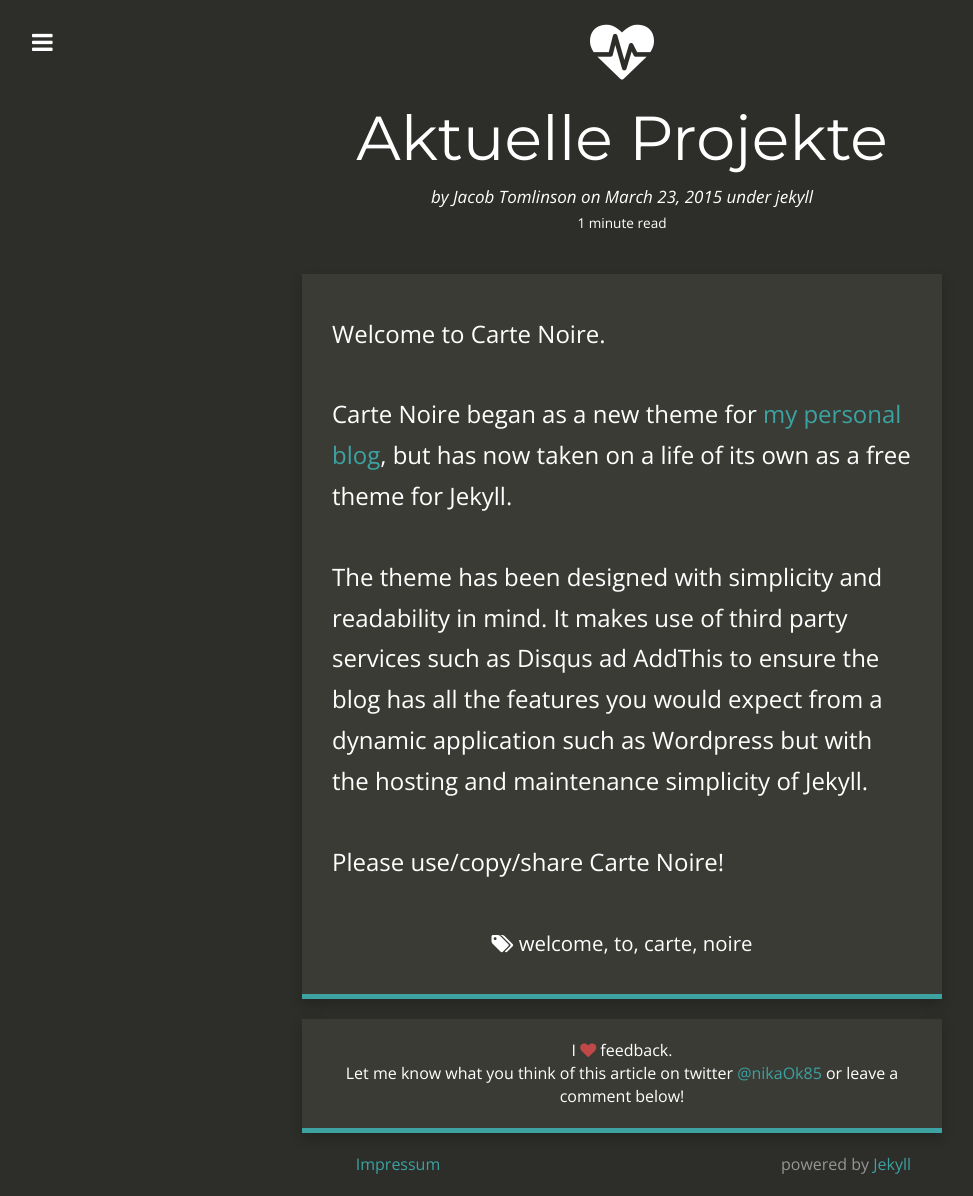
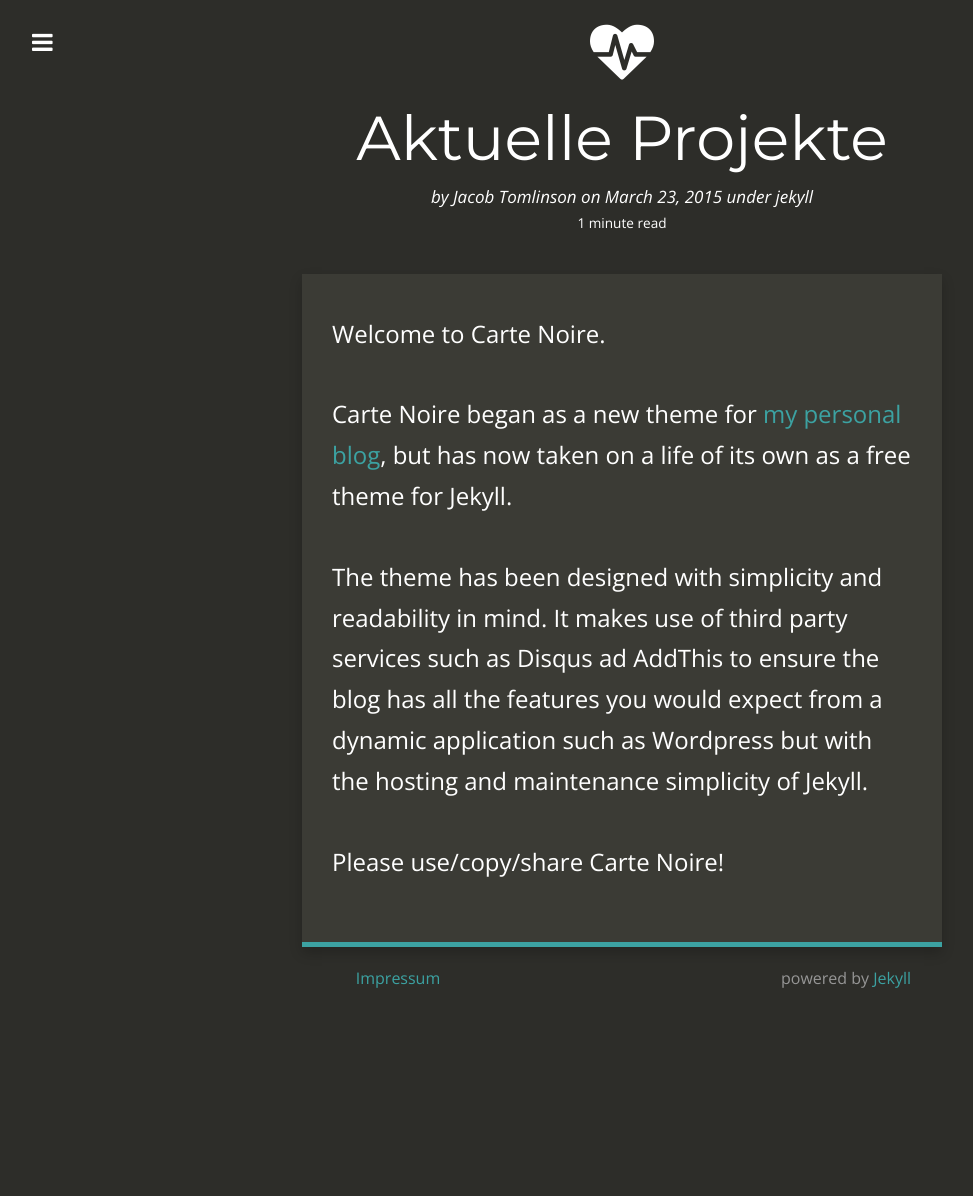
Before and after one commit to BriGitBardot/Bewerbung2, a Jekyll site: the page built from Projekte.md, in a window 1280 px wide. Shown: the whole page, without its empty margins (18-991 px from the left). Built offline with Jekyll 4.4.1, drawn with Linux system fonts in a browser that asks for light colours; nearby versions of some CDN libraries; after the commit the page ends 1010 px from its top, so only the background shows below that.

Commit message:
Update post.html

```diff
--- a/_layouts/post.html
+++ b/_layouts/post.html
@@ -91,7 +91,7 @@
         </div>
         {% endif %}
 
-        {% if page.tags and page.tags.size > 0 %}
+       <!-- {% if page.tags and page.tags.size > 0 %}
         <div class="tags">
           <small>
           <i class="fa fa-tags"></i>
@@ -105,7 +105,7 @@
       <div class="content-panel feedback">
         I <i class="fa fa-heart"></i> feedback.<br />
         Let me know what you think of this article on twitter <a href="http://www.twitter.com/{{ site.twitter_username }}">@{{ site.twitter_username }}</a> or leave a comment below!
-      </div>
+      </div>-->
 
       {% if site.disqus_account %}
       <div class="content-panel comments">
```
